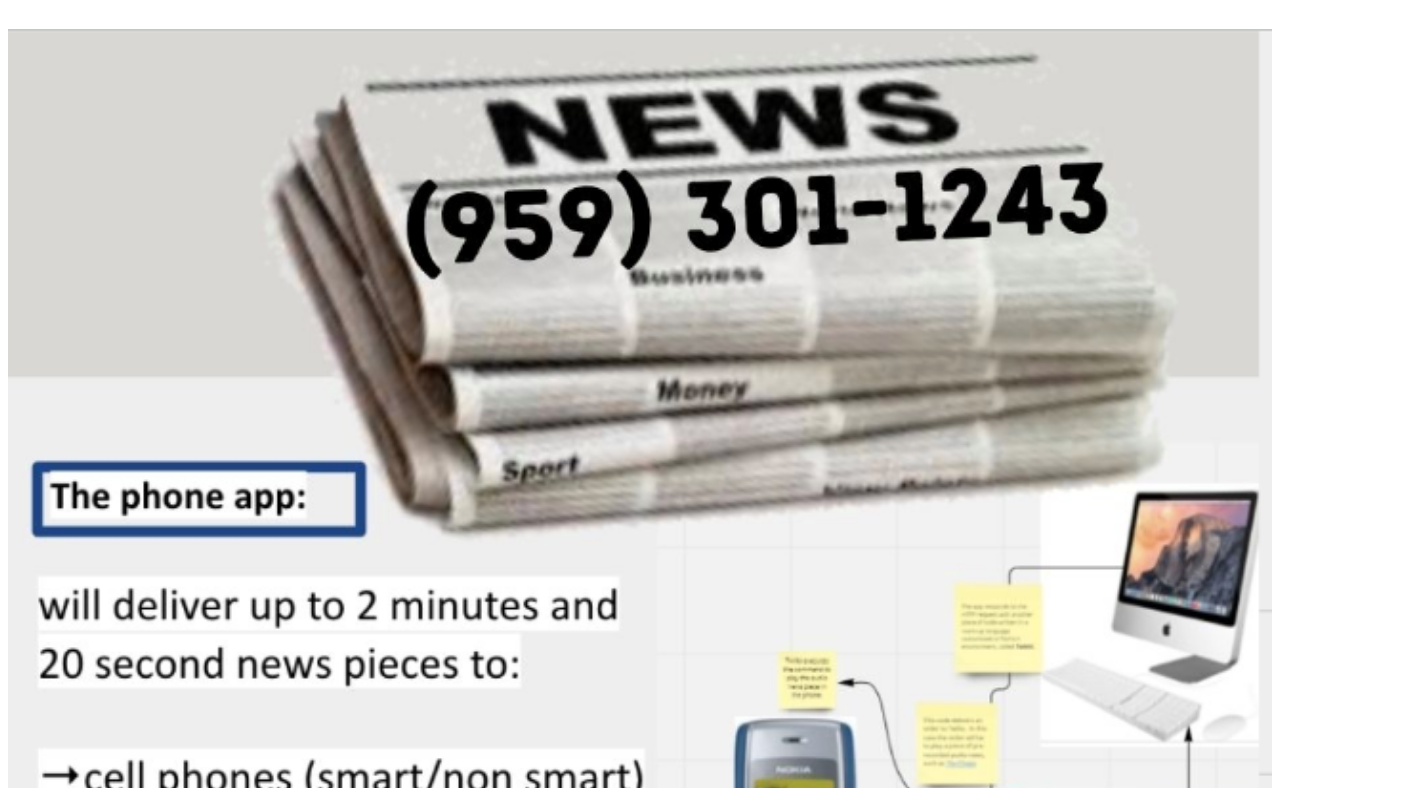
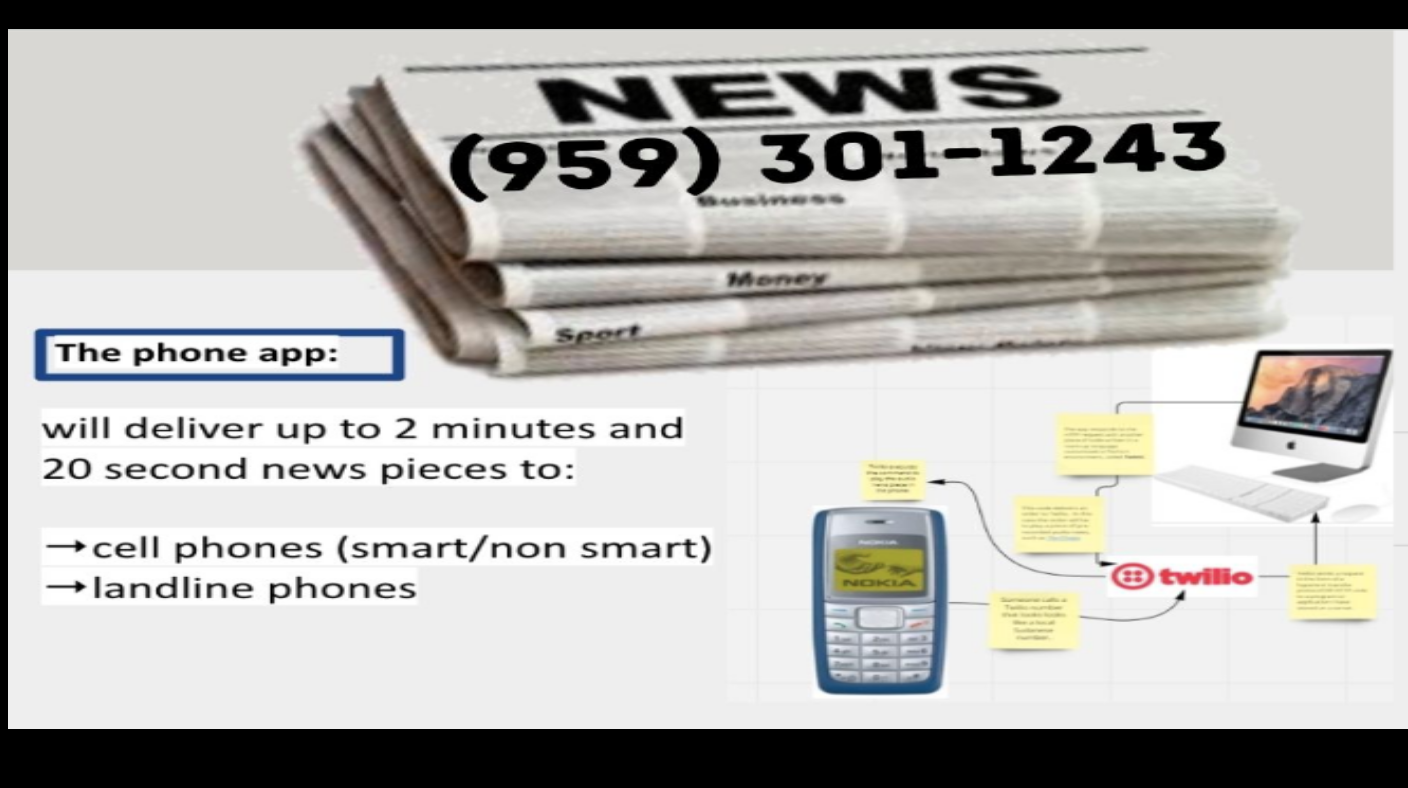
Before and after one commit to nikochike/THECHOPSWEBSITE, a plain HTML site: page phoneapp.html in a window 1280 px wide. Shown: the part 93-881 px from the top of the page, 1408 px wide, since content can reach past the window. After the commit the page ends 859 px from the top, so only its background shows below. Drawn offline with Linux system fonts and the light colour scheme.

Commit message:
7th commit

```diff
--- a/phoneapp.html
+++ b/phoneapp.html
@@ -6,7 +6,7 @@
     <title>The Chops on Sudan</title>
     <link rel="stylesheet" type="text/css" href="./css/styles.css" />
   </head>
-  <body>
+  <body style = "background-color:rgb(0, 0, 0);">
     <header>
         <h1 class="brand"><a href="#"><img style = "width: 125px; height: auto"src="./img/THELOGO.png"/></a></h1>
         <!-- This is hidden by CSS on desktop and tablet size but shown on mobile size -->
@@ -22,6 +22,6 @@
           </ul>
         </nav>
       </header>
-    <div class="thumb"><img src="./img/newsapp.png" /></div>
+    <div class="thumb"><img style = "width: 1400px; height: 700px; align-items: right;" src="./img/newsapp.png" /></div>
 
   </body>
```
